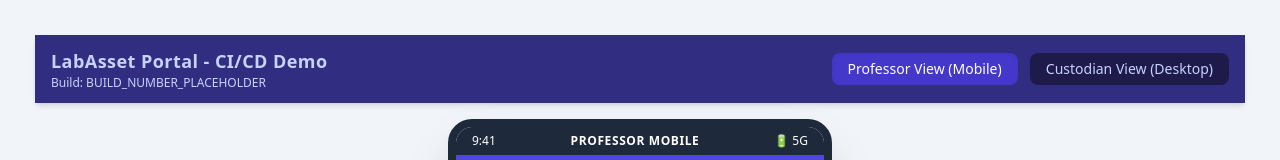
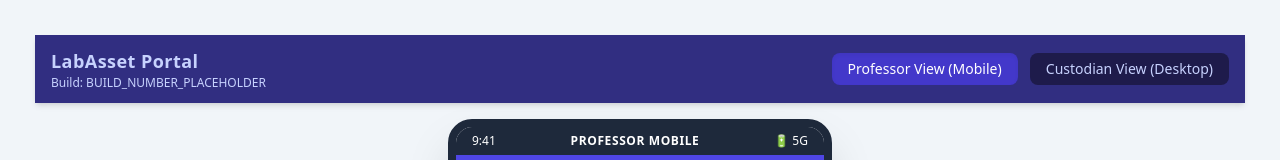
Before and after one commit to seanjbalmana01-beep/LabAsset, a plain HTML site: page frontend/public/index.html in a window 1280 px wide. Shown: the top 160 px of the page. Drawn offline with nearby package versions, Linux system fonts and the light colour scheme; no server answers.

Commit message:
Update LabAsser page heading

```diff
--- a/frontend/public/index.html
+++ b/frontend/public/index.html
@@ -13,7 +13,7 @@
     <header class="bg-indigo-900 text-white shadow-md">
         <div class="max-w-7xl mx-auto px-4 py-3 flex justify-between items-center">
             <div>
-                <h1 class="text-lg font-bold tracking-wide text-indigo-200">LabAsset Portal - CI/CD Demo</h1>
+                <h1 class="text-lg font-bold tracking-wide text-indigo-200">LabAsset Portal</h1>
                 <p id="build-version" class="text-xs text-indigo-200">Build: BUILD_NUMBER_PLACEHOLDER</p>
             </div>
             <div class="space-x-2">
```
